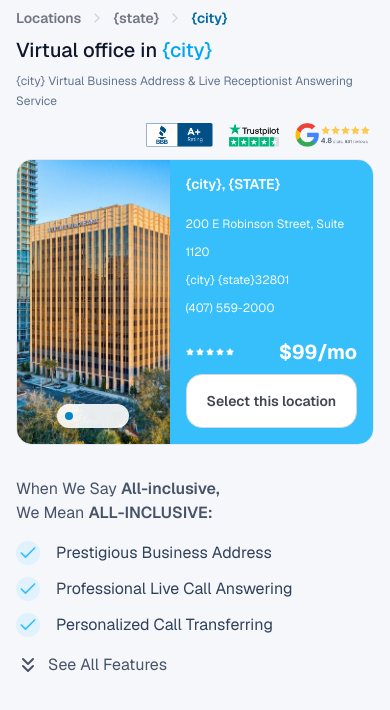
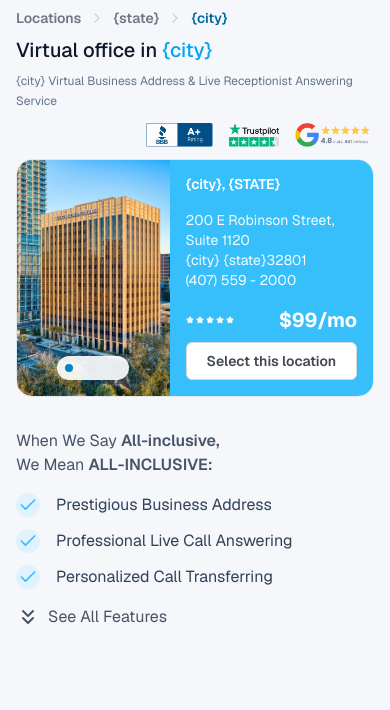
Before and after one commit to prakash-nakrani/virtual-office, a Next.js app: page / in a window 390 px wide. Shown: the top 710 px of the page. Built offline with nearby package versions, Linux system fonts and the light colour scheme.

Commit message:
fix: final ui updates

```diff
--- a/src/app/page.tsx
+++ b/src/app/page.tsx
@@ -20,7 +20,7 @@ const locationDetails = {
   city: "{city}",
   addressLineOne: "200 E Robinson Street, Suite 1120",
   addressLineTwo: "{city} {state}32801",
-  phone: "(407) 559-2000",
+  phone: "(407) 559 - 2000",
   rate: "$99/mo",
   tagline: "{city} Virtual Business Address & Live Receptionist Answering Service",
 };
@@ -68,7 +68,7 @@ export default function Home() {
           </div>
           <div className="flex items-center max-lg:justify-end lg:gap-8 gap-4 max-lg:p-1">
             {reviewBadges.map((badge, i) => (
-              <Image key={i} src={badge.src} alt={badge.alt} className="lg:p-1 p-0 max-lg:h-6 w-auto" />
+              <Image key={i} src={badge.src} alt={badge.alt} className="lg:p-1 p-0 lg:h-auto h-6 w-auto" />
             ))}
           </div>
         </header>
@@ -122,7 +122,7 @@ export default function Home() {
               <p className="lg:text-3xl text-sm font-semibold leading-tight sm:text-4xl">
                 {locationDetails.city}, {locationDetails.stateShort}
               </p>
-              <div className="text-xs text-white/95 leading-7 py-4">
+              <div className="text-sm text-white/95 py-4">
                 {locationDetails.addressLineOne} <br />
                 {locationDetails.addressLineTwo} <br />
                 {locationDetails.phone}
@@ -139,7 +139,7 @@ export default function Home() {
                 </div>
               </div>
               <button
-                className="mt-2 flex w-full items-center justify-center rounded-2xl border border-button-border bg-button-surface py-4 text-sm font-semibold text-control transition hover:opacity-90"
+                className="mt-2 flex w-full items-center justify-center rounded-md border border-button-border bg-button-surface py-2 text-sm font-semibold text-control transition hover:opacity-90"
                 style={{
                   boxShadow:
                     "0px 1px 2px 0px var(--color-shadow-surface), 0px -2px 0px 0px var(--color-shadow-surface) inset, 0px 0px 0px 1px var(--color-shadow-surface-strong) inset",
@@ -150,7 +150,7 @@ export default function Home() {
             </div>
           </section>
 
-          <aside className="flex flex-col justify-between text-secondary text-[16px]">
+          <aside className="flex flex-col justify-between text-secondary text-[16px] lg:w-[360px] lg:shrink-0">
             <div>
               <p>
                 When We Say <span className="font-semibold">All-inclusive,</span> <br />
```
